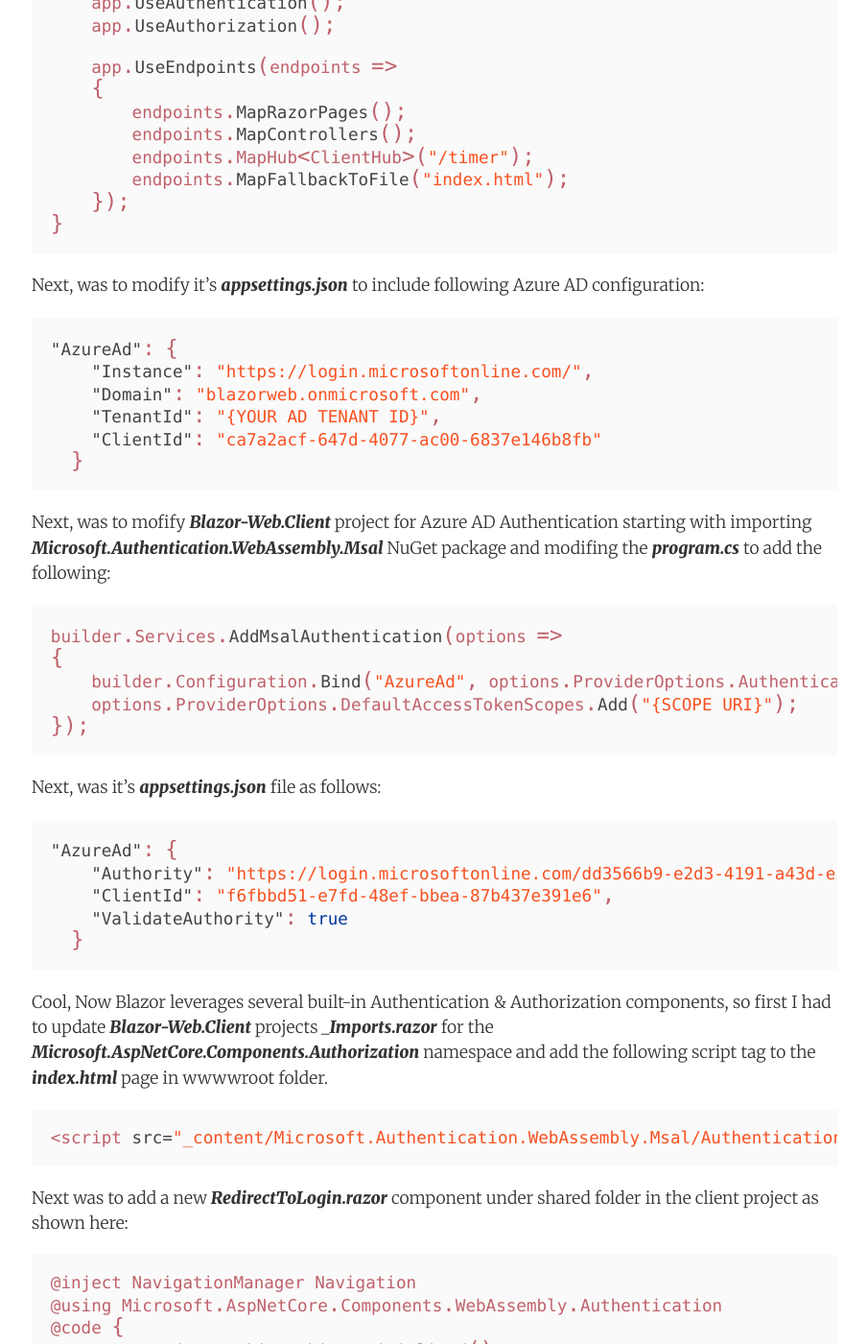
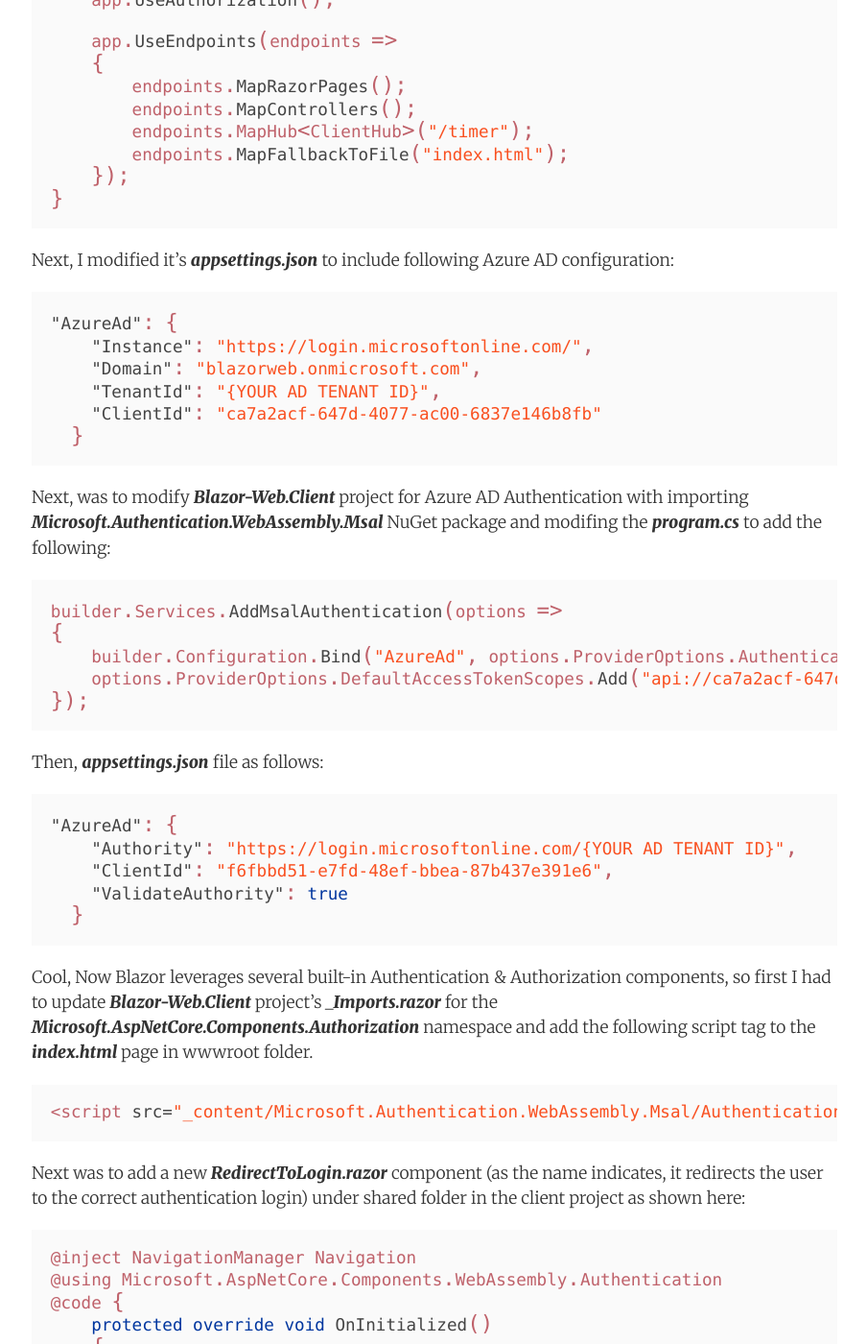
Before and after one commit to AdiThakker/AdiThakker.github.io, a Jekyll site: the page built from _posts/2020-06-29-Blazor-SignalR-3.md, in a window 1280 px wide and 1400 px high, scrolled down 7431 px. Shown: the whole window at 96% size, without its empty margins (187-1091 px from the left). Built offline with Jekyll 4.4.1, drawn with Linux system fonts in a browser that asks for light colours; nearby versions of some CDN libraries; comment, search, counter and statistics services are not loaded; some of the changed text lies outside the part shown.

Commit message:
Final updates to the Azure AD Blazor integration post

```diff
--- a/_posts/2020-06-29-Blazor-SignalR-3.md
+++ b/_posts/2020-06-29-Blazor-SignalR-3.md
@@ -50,7 +50,7 @@
 
 ![Setup]({{site.url}}/images/Blazor-AAD-9.png)
 
-And for API Permissions, I added API.Access scope from the server registration as shown here:
+And for API Permissions, I added ***API.Access*** scope from the server registration as shown here:
 
 ![Setup]({{site.url}}/images/Blazor-AAD-10.png)
 
@@ -101,7 +101,7 @@
 }
 ~~~
 
-Next, was to modify it's ***appsettings.json*** to include following  Azure AD configuration:
+Next, I modified it's ***appsettings.json*** to include following  Azure AD configuration:
 
 ~~~json
 "AzureAd": {
@@ -112,33 +112,33 @@
   }
 ~~~
 
-Next, was to mofify ***Blazor-Web.Client*** project for Azure AD Authentication starting with importing  ***Microsoft.Authentication.WebAssembly.Msal*** NuGet package and modifing the ***program.cs*** to add the following:
+Next, was to modify ***Blazor-Web.Client*** project for Azure AD Authentication with importing  ***Microsoft.Authentication.WebAssembly.Msal*** NuGet package and modifing the ***program.cs*** to add the following:
 
 ~~~csharp
 builder.Services.AddMsalAuthentication(options =>
 {
     builder.Configuration.Bind("AzureAd", options.ProviderOptions.Authentication);
-    options.ProviderOptions.DefaultAccessTokenScopes.Add("{SCOPE URI}");
+    options.ProviderOptions.DefaultAccessTokenScopes.Add("api://ca7a2acf-647d-4077-ac00-6837e146b8fb/Api.Access");
 });
 ~~~
 
-Next, was it's ***appsettings.json*** file as follows:
+Then, ***appsettings.json*** file as follows:
 
 ~~~json
 "AzureAd": {
-    "Authority": "https://login.microsoftonline.com/dd3566b9-e2d3-4191-a43d-e26588af60de",
+    "Authority": "https://login.microsoftonline.com/{YOUR AD TENANT ID}",
     "ClientId": "f6fbbd51-e7fd-48ef-bbea-87b437e391e6",
     "ValidateAuthority": true
   }
 ~~~
 
-Cool, Now Blazor leverages several built-in Authentication & Authorization components, so first I had to update ***Blazor-Web.Client*** projects ***_Imports.razor*** for the  ***Microsoft.AspNetCore.Components.Authorization*** namespace and add the following script tag to the ***index.html*** page in wwwwroot folder.
+Cool, Now Blazor leverages several built-in Authentication & Authorization components, so first I had to update ***Blazor-Web.Client*** project's ***_Imports.razor*** for the  ***Microsoft.AspNetCore.Components.Authorization*** namespace and add the following script tag to the ***index.html*** page in wwwroot folder.
 
 ~~~html
 <script src="_content/Microsoft.Authentication.WebAssembly.Msal/AuthenticationService.js"></script>
 ~~~
 
-Next was to add a new ***RedirectToLogin.razor*** component under shared folder in the client project as shown here:
+Next was to add a new ***RedirectToLogin.razor*** component (as the name indicates, it redirects the user to the correct authentication login) under shared folder in the client project as shown here:
 
 ~~~csharp
 @inject NavigationManager Navigation
@@ -152,7 +152,7 @@
 }
 ~~~
 
-Next another ***LoginDisplay.razor*** component as shown here:
+Next another ***LoginDisplay.razor*** component. This component displays the Login link and the authorized user name after authentication.
 
 ~~~csharp
 @using Microsoft.AspNetCore.Components.Authorization
@@ -202,7 +202,21 @@
 </CascadingAuthenticationState>
 ~~~
 
-Running the app next, brought up some permissions screen and when proceeding further with the correct username and password, i found out that the ***Blazor-Web.Client*** app still needed admin approval, this is shown below:
+Finally updating ***MainLayout.razor*** to include the ***LoginDisplay*** component:
+
+~~~csharp
+@inherits LayoutComponentBase
+
+<div class="main">
+    <NavMenu />
+    <LoginDisplay />
+    <div class="content px-4">
+        @Body
+    </div>
+</div>
+~~~
+
+Running the app next, brought up permissions request screen and when proceeding further with the correct username and password, I found out that the ***Blazor-Web.Client*** app still needed admin approval, this is shown below:
 
 ![Setup]({{site.url}}/images/Blazor-AAD-11.png)
 
@@ -214,11 +228,12 @@
 
 ![Setup]({{site.url}}/images/Blazor-AAD-15.png)
 
-***Note:*** This was due to the fact that when I registered ***Blazor-Web.Client*** app, I had set up for requiring Admin consent. When i changed that setting by granting admin consent as shown below, everything worked:
+***Note:*** This was due to the fact that when I registered ***Blazor-Web.Client*** app, I had set up for requiring Admin consent. When I changed that setting by granting admin consent as shown below, everything worked and I was able to successfully login using Azure AD.
 
 ![Setup]({{site.url}}/images/Blazor-AAD-16.png)
 
 ![Setup]({{site.url}}/images/Blazor-AAD-17.png)
 
+Alright, there were lots of steps and this ended up being a long post with several screen captures but we got our Blazor App integrated with Azure AD.
 
-Alright, This was a long one and showed how we could access
+I have included the source code [here](https://github.com/AdiThakker/Blazor-Web) if you want to explore it further. Meanwhile, I hope you find this helpful!!!
```
Also changed, not shown: other parts of _posts/2020-06-29-Blazor-SignalR-3.md (+10 -10 lines).
